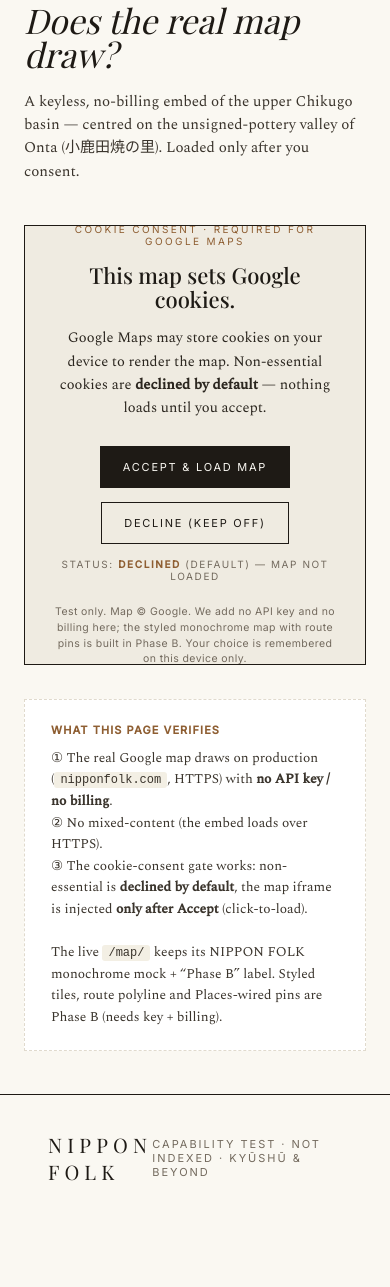
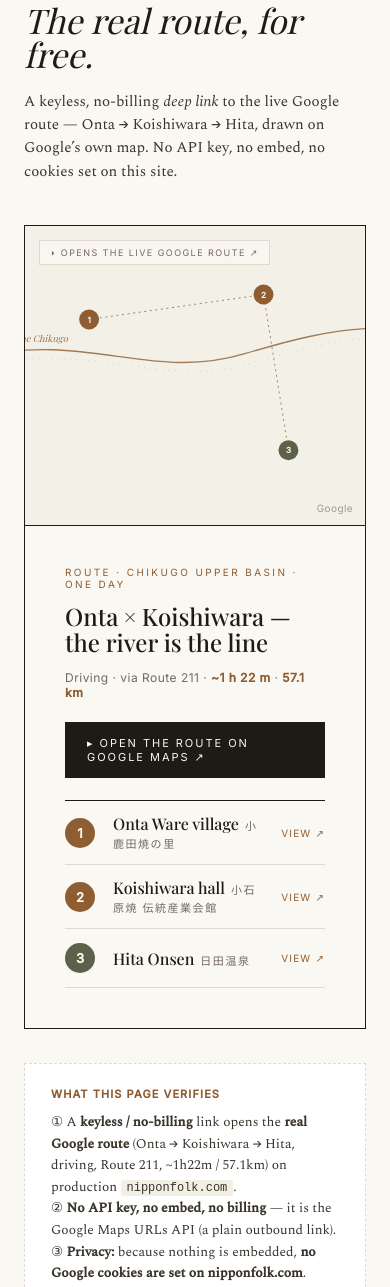
Before and after one commit to kiraxxxxxx/nipponfolk, a plain HTML site: page map-test.html in a window 390 px wide. Shown: the part 208-1495 px from the top of the page. Before the commit the page ends 1429 px from the top, so only its background shows below. Drawn offline with nearby package versions, Linux system fonts and the light colour scheme; a web font is replaced by a local one.

Commit message:
Map test A: switch to keyless Google route deep-link (URLs API) — embed deprecated

```diff
--- a/map-test.html
+++ b/map-test.html
@@ -4,12 +4,12 @@
 <meta charset="utf-8">
 <meta name="viewport" content="width=device-width, initial-scale=1">
 <meta name="robots" content="noindex,nofollow">
-<title>Map · capability TEST (keyless) — NIPPON FOLK</title>
+<title>Map · capability TEST (keyless route link) — NIPPON FOLK</title>
 <link rel="preconnect" href="https://fonts.googleapis.com">
 <link rel="preconnect" href="https://fonts.gstatic.com" crossorigin>
 <link href="https://fonts.googleapis.com/css2?family=Playfair+Display:ital,wght@0,400;0,500;0,600;1,400;1,500&family=Spectral:ital,wght@0,300;0,400;0,500;1,400&family=Shippori+Mincho:wght@400;500&family=Inter:wght@400;500&display=swap" rel="stylesheet">
 <style>
-/* ===== NIPPON FOLK · MAP capability TEST — keyless embed, click-to-load cookie gate. NOT the live map. ===== */
+/* ===== NIPPON FOLK · MAP capability TEST — keyless DEEP-LINK to the real Google route. No key, no billing, no embed. NOT the live map. ===== */
 :root{--paper:#FAF8F2;--ink:#1E1A15;--sub:#736A5E;--line:#E0DACD;--ame:#8E5E32;--green:#5C6149}
 *{margin:0;padding:0;box-sizing:border-box}
 html{scroll-behavior:smooth}
@@ -31,31 +31,35 @@
 .intro h1{font-family:'Playfair Display',serif;font-weight:400;font-style:italic;font-size:clamp(34px,4.6vw,58px);line-height:1.02}
 .intro .stand{font-size:clamp(15px,1.5vw,18px);line-height:1.55;color:#3a342c;margin-top:18px;font-weight:300;max-width:560px}
 
-/* map frame */
-.mapbox{position:relative;border:1px solid var(--ink);min-height:520px;margin-top:2vh;background:#EFEBE1;overflow:hidden}
-.mapbox iframe{width:100%;height:520px;border:0;display:block}
+/* route module — branded card that deep-links to the real Google route (keyless) */
+.mod{display:grid;grid-template-columns:1.25fr 1fr;border:1px solid var(--ink);min-height:480px;margin-top:2vh}
+.routeart{position:relative;background:#EFEBE1;overflow:hidden;border-right:1px solid var(--ink)}
+.routeart svg{width:100%;height:100%;display:block;position:absolute;inset:0}
+.routeart .tag{position:absolute;top:14px;left:14px;z-index:3;font-family:'Inter',sans-serif;font-size:9px;letter-spacing:.16em;text-transform:uppercase;color:var(--sub);background:rgba(250,248,242,.9);padding:6px 10px;border:1px solid var(--line)}
+.routeart .attr{position:absolute;right:12px;bottom:11px;z-index:3;font-family:'Inter',sans-serif;font-size:10px;letter-spacing:.04em;color:#a39c8f}
+.mk text{font-family:'Inter',sans-serif;font-size:13px;font-weight:600;fill:#FAF8F2}
 
-/* consent gate (shown until user accepts) */
-.gate{position:absolute;inset:0;z-index:5;display:flex;flex-direction:column;align-items:center;justify-content:center;text-align:center;padding:40px 28px;background:#EFEBE1}
-.gate .ey{font-family:'Inter',sans-serif;font-size:10px;letter-spacing:.24em;text-transform:uppercase;color:var(--ame);margin-bottom:16px}
-.gate h2{font-family:'Playfair Display',serif;font-weight:500;font-size:clamp(22px,2.3vw,30px);line-height:1.1;max-width:520px}
-.gate p{font-size:14.5px;line-height:1.6;color:#2b261f;margin-top:16px;max-width:500px;font-weight:300}
-.gate .row{display:flex;gap:14px;margin-top:26px;flex-wrap:wrap;justify-content:center}
-.btn{font-family:'Inter',sans-serif;font-size:11px;letter-spacing:.16em;text-transform:uppercase;padding:13px 22px;border:1px solid var(--ink);cursor:pointer;background:transparent;color:var(--ink);transition:.15s}
-.btn--accept{background:var(--ink);color:var(--paper)}
-.btn--accept:hover{background:var(--ame);border-color:var(--ame)}
-.btn--decline:hover{background:#e7e1d4}
-.gate .fine{font-family:'Inter',sans-serif;font-size:10.5px;letter-spacing:.04em;color:var(--sub);margin-top:22px;max-width:460px;line-height:1.5}
-.gate .state{font-family:'Inter',sans-serif;font-size:10px;letter-spacing:.16em;text-transform:uppercase;color:var(--sub);margin-top:14px}
-.gate .state b{color:var(--ame)}
+.panel{padding:40px 40px;display:flex;flex-direction:column}
+.panel .ey{font-family:'Inter',sans-serif;font-size:10px;letter-spacing:.24em;text-transform:uppercase;color:var(--ame);margin-bottom:14px}
+.panel h2{font-family:'Playfair Display',serif;font-weight:500;font-size:clamp(24px,2.4vw,32px);line-height:1.08}
+.panel .summary{font-family:'Inter',sans-serif;font-size:12px;letter-spacing:.04em;color:var(--sub);margin-top:14px}
+.panel .summary b{color:var(--ame);font-weight:600}
+.open{align-self:flex-start;display:inline-flex;align-items:center;gap:9px;background:var(--ink);color:var(--paper);font-family:'Inter',sans-serif;font-size:11px;letter-spacing:.18em;text-transform:uppercase;text-decoration:none;padding:14px 22px;margin:22px 0 4px;transition:.15s}
+.open:hover{background:var(--ame)}
+.stops{margin-top:18px;border-top:1px solid var(--ink)}
+.stop{display:grid;grid-template-columns:34px 1fr auto;gap:14px;align-items:center;padding:14px 0;border-bottom:1px solid var(--line);text-decoration:none;color:inherit}
+.stop .pin{width:30px;height:30px;border-radius:50%;display:flex;align-items:center;justify-content:center;font-family:'Inter',sans-serif;font-size:13px;font-weight:600;color:#FAF8F2}
+.stop h3{font-family:'Playfair Display',serif;font-weight:500;font-size:16px;line-height:1.1}
+.stop h3 .ja{font-family:'Shippori Mincho',serif;font-size:11px;color:var(--sub);letter-spacing:.14em;margin-left:6px}
+.stop .go{font-family:'Inter',sans-serif;font-size:10px;letter-spacing:.12em;text-transform:uppercase;color:var(--ame)}
 
-.note{margin:34px 0 2vh;padding:22px 26px;border:1px dashed var(--line);background:#fff;font-size:13.5px;line-height:1.6;color:#3a342c;max-width:760px}
+.note{margin:34px 0 2vh;padding:22px 26px;border:1px dashed var(--line);background:#fff;font-size:13.5px;line-height:1.6;color:#3a342c;max-width:780px}
 .note b{font-family:'Inter',sans-serif;font-size:11px;letter-spacing:.1em;text-transform:uppercase;color:var(--ame);display:block;margin-bottom:8px}
 .note code{background:#f3efe4;padding:1px 6px;border-radius:3px;font-size:12px}
 
 .foot{border-top:1.5px solid var(--ink);padding:36px 48px;margin-top:5vh;display:flex;justify-content:space-between;align-items:center;font-family:'Inter',sans-serif;font-size:11px;letter-spacing:.18em;text-transform:uppercase;color:var(--sub)}
 .foot .brand{font-family:'Playfair Display',serif;font-size:20px;letter-spacing:.26em;text-transform:none;color:var(--ink)}
-@media(max-width:900px){.wrap{padding:0 24px}.mast{padding:18px 24px}.mast nav{display:none}.mapbox iframe,.mapbox{min-height:440px}.mapbox iframe{height:440px}}
+@media(max-width:900px){.wrap{padding:0 24px}.mast{padding:18px 24px}.mast nav{display:none}.mod{grid-template-columns:1fr}.routeart{min-height:300px;border-right:none;border-bottom:1px solid var(--ink)}}
 </style>
 </head>
 <body>
@@ -70,31 +74,62 @@
 <div class="wrap">
   <div class="intro">
     <div class="label">Capability test · follow the water</div>
-    <h1>Does the real map draw?</h1>
-    <div class="stand">A keyless, no-billing embed of the upper Chikugo basin — centred on the unsigned-pottery valley of Onta (小鹿田焼の里). Loaded only after you consent.</div>
+    <h1>The real route, for free.</h1>
+    <div class="stand">A keyless, no-billing <em>deep link</em> to the live Google route — Onta → Koishiwara → Hita, drawn on Google&rsquo;s own map. No API key, no embed, no cookies set on this site.</div>
   </div>
 
-  <!-- MAP — iframe is injected by JS only AFTER the user clicks Accept (click-to-load) -->
-  <div class="mapbox" id="mapbox">
-    <div class="gate" id="gate">
-      <div class="ey">Cookie consent · required for Google Maps</div>
-      <h2>This map sets Google cookies.</h2>
-      <p>Google Maps may store cookies on your device to render the map. Non-essential cookies are <strong>declined by default</strong> — nothing loads until you accept.</p>
-      <div class="row">
-        <button class="btn btn--accept" id="accept" type="button">Accept &amp; load map</button>
-        <button class="btn btn--decline" id="decline" type="button">Decline (keep off)</button>
+  <div class="mod">
+    <!-- LEFT · NIPPON FOLK route motif (decorative · the real cartography opens on Google) -->
+    <div class="routeart">
+      <span class="tag">◗ Opens the live Google route ↗</span>
+      <svg viewBox="0 0 640 480" preserveAspectRatio="xMidYMid slice" xmlns="http://www.w3.org/2000/svg" aria-label="Route motif">
+        <rect width="640" height="480" fill="#F3F0E7"/>
+        <path d="M-30,210 C 150,170 250,250 400,205 S 660,140 780,210" fill="none" stroke="#8E5E32" stroke-width="2.2" stroke-linecap="round" opacity="0.8"/>
+        <path d="M-30,224 C 165,184 265,264 415,219 S 675,154 795,224" fill="none" stroke="#5C6149" stroke-width="1.1" stroke-dasharray="1 9" opacity="0.5"/>
+        <text x="34" y="186" font-family="Playfair Display,serif" font-style="italic" font-size="15" fill="#8E5E32" opacity="0.85">the Chikugo</text>
+        <path d="M150,150 L430,110 L470,360" fill="none" stroke="#8E5E32" stroke-width="1.6" stroke-dasharray="2 7" stroke-linecap="round" opacity="0.75"/>
+        <g class="mk">
+          <circle cx="150" cy="150" r="16" fill="#8E5E32"/><text x="150" y="155" text-anchor="middle">1</text>
+          <circle cx="430" cy="110" r="16" fill="#8E5E32"/><text x="430" y="115" text-anchor="middle">2</text>
+          <circle cx="470" cy="360" r="16" fill="#5C6149"/><text x="470" y="365" text-anchor="middle">3</text>
+        </g>
+      </svg>
+      <div class="attr">Google</div>
+    </div>
+
+    <!-- RIGHT · keyless deep-link panel -->
+    <div class="panel">
+      <div class="ey">Route · Chikugo upper basin · one day</div>
+      <h2>Onta × Koishiwara —<br>the river is the line</h2>
+      <div class="summary">Driving · via Route 211 · <b>~1 h 22 m</b> · <b>57.1 km</b></div>
+      <a class="open" id="openroute" href="https://www.google.com/maps/dir/?api=1&amp;origin=33.42774,130.91105&amp;destination=33.31334,130.93092&amp;waypoints=33.46588,130.83512&amp;travelmode=driving" target="_blank" rel="noopener noreferrer">▸ Open the route on Google Maps ↗</a>
+
+      <div class="stops">
+        <a class="stop" href="https://www.google.com/maps/search/?api=1&amp;query=33.42774,130.91105" target="_blank" rel="noopener noreferrer">
+          <span class="pin" style="background:#8E5E32">1</span>
+          <h3>Onta Ware village<span class="ja">小鹿田焼の里</span></h3>
+          <span class="go">View ↗</span>
+        </a>
+        <a class="stop" href="https://www.google.com/maps/search/?api=1&amp;query=33.46588,130.83512" target="_blank" rel="noopener noreferrer">
+          <span class="pin" style="background:#8E5E32">2</span>
+          <h3>Koishiwara hall<span class="ja">小石原焼 伝統産業会館</span></h3>
+          <span class="go">View ↗</span>
+        </a>
+        <a class="stop" href="https://www.google.com/maps/search/?api=1&amp;query=33.31334,130.93092" target="_blank" rel="noopener noreferrer">
+          <span class="pin" style="background:#5C6149">3</span>
+          <h3>Hita Onsen<span class="ja">日田温泉</span></h3>
+          <span class="go">View ↗</span>
+        </a>
       </div>
-      <div class="state" id="state">Status: <b>declined</b> (default) — map not loaded</div>
-      <div class="fine">Test only. Map © Google. We add no API key and no billing here; the styled monochrome map with route pins is built in Phase B. Your choice is remembered on this device only.</div>
     </div>
   </div>
 
   <div class="note">
     <b>What this page verifies</b>
-    ① The real Google map draws on production (<code>nipponfolk.com</code>, HTTPS) with <strong>no API key / no billing</strong>.<br>
-    ② No mixed-content (the embed loads over HTTPS).<br>
-    ③ The cookie-consent gate works: non-essential is <strong>declined by default</strong>, the map iframe is injected <strong>only after Accept</strong> (click-to-load).<br>
-    <br>The live <code>/map/</code> keeps its NIPPON FOLK monochrome mock + “Phase B” label. Styled tiles, route polyline and Places-wired pins are Phase B (needs key + billing).
+    ① A <strong>keyless / no-billing</strong> link opens the <strong>real Google route</strong> (Onta → Koishiwara → Hita, driving, Route 211, ~1h22m / 57.1km) on production <code>nipponfolk.com</code>.<br>
+    ② <strong>No API key, no embed, no billing</strong> — it is the Google Maps URLs API (a plain outbound link).<br>
+    ③ <strong>Privacy:</strong> because nothing is embedded, <strong>no Google cookies are set on nipponfolk.com</strong>. Google&rsquo;s own consent appears on Google&rsquo;s site when the link opens. (So the embed-style cookie gate is not needed for a link-out — flagged to みんび.)
+    <br><br>The live <code>/map/</code> keeps its NIPPON FOLK monochrome mock + “Phase B” label. <strong>This deep link is exactly what the live “▸ Open the route” button should point to</strong> — so the map page can be functional now, for free. Phase B (Maps JS API + key + billing) becomes an aesthetic upgrade (styled tiles / Places cards), not a requirement.
   </div>
 </div>
 
@@ -103,46 +138,4 @@
   <div>Capability test · not indexed · Kyūshū &amp; beyond</div>
 </footer>
 
-<script>
-(function(){
-  // Keyless privacy-by-default Google Maps embed. Centre: Onta-yaki no sato (Sarayama), 小鹿田焼の里.
-  var EMBED = "https://maps.google.com/maps?q=33.42774,130.91105&z=13&hl=en&output=embed";
-  var box = document.getElementById('mapbox');
-  var gate = document.getElementById('gate');
-  var state = document.getElementById('state');
-  var KEY = 'nf_map_consent';
-
-  function loadMap(){
-    if (document.getElementById('nf-map-iframe')) return;
-    var f = document.createElement('iframe');
-    f.id = 'nf-map-iframe';
-    f.src = EMBED;
-    f.loading = 'lazy';
-    f.referrerPolicy = 'no-referrer-when-downgrade';
-    f.title = 'Onta-yaki no sato — Google Maps (keyless test embed)';
-    f.setAttribute('allowfullscreen','');
-    box.appendChild(f);
-    gate.style.display = 'none';
-  }
-  function decline(){
-    // default state — ensure no iframe present
-    var ex = document.getElementById('nf-map-iframe');
-    if (ex) ex.remove();
-    gate.style.display = 'flex';
-    state.innerHTML = 'Status: <b>declined</b> — map not loaded';
-  }
-
-  // Default = declined. Only auto-load if user previously accepted on THIS device.
-  try { if (localStorage.getItem(KEY) === 'accepted') { loadMap(); } } catch(e){}
-
-  document.getElementById('accept').addEventListener('click', function(){
-    try { localStorage.setItem(KEY,'accepted'); } catch(e){}
-    loadMap();
-  });
-  document.getElementById('decline').addEventListener('click', function(){
-    try { localStorage.setItem(KEY,'declined'); } catch(e){}
-    decline();
-  });
-})();
-</script>
 </body></html>
```
